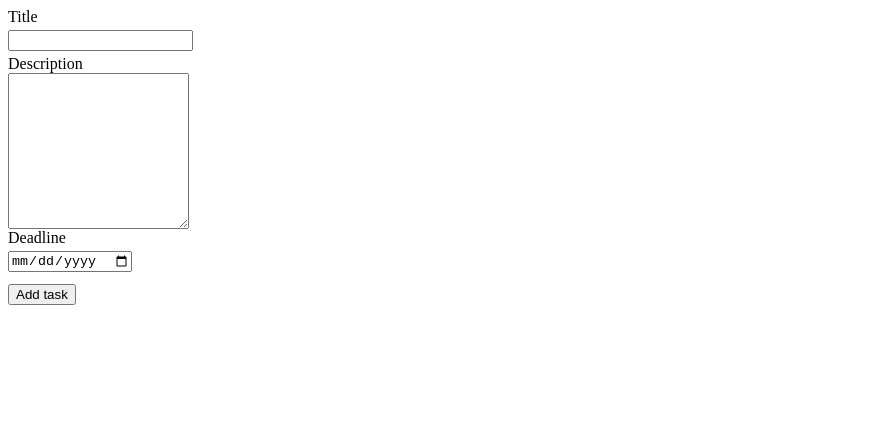
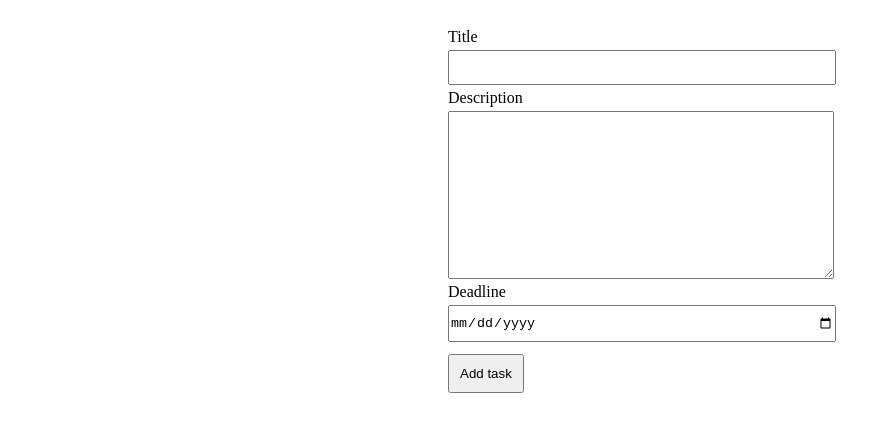
Before and after one commit to mkj-dev/top-todo, a plain HTML site: page index.html in a window 1280 px wide. Shown: the whole page, without its empty margins (0-891 px from the left). Drawn offline with Linux system fonts and the light colour scheme.

Commit message:
Add some basic styles

```diff
--- a/style.css
+++ b/style.css
@@ -1,12 +1,26 @@
-input {
-    display: block;
-    margin: 4px 0;
+body {
+    width: 100vw;
+    height: 100vh;
+    margin: 0;
 }
 
-#description {
+#main {
+    max-width: 400px;
+    margin: 20px auto;
+}
+
+form {
+    padding: 8px;
+}
+
+input, textarea {
+    margin: 4px 0;
     display: block;
+    width: 100%;
+    padding: 8px 0;
 }
 
 #addTask {
+    padding: 10px;
     margin-top: 8px;
 }
```
